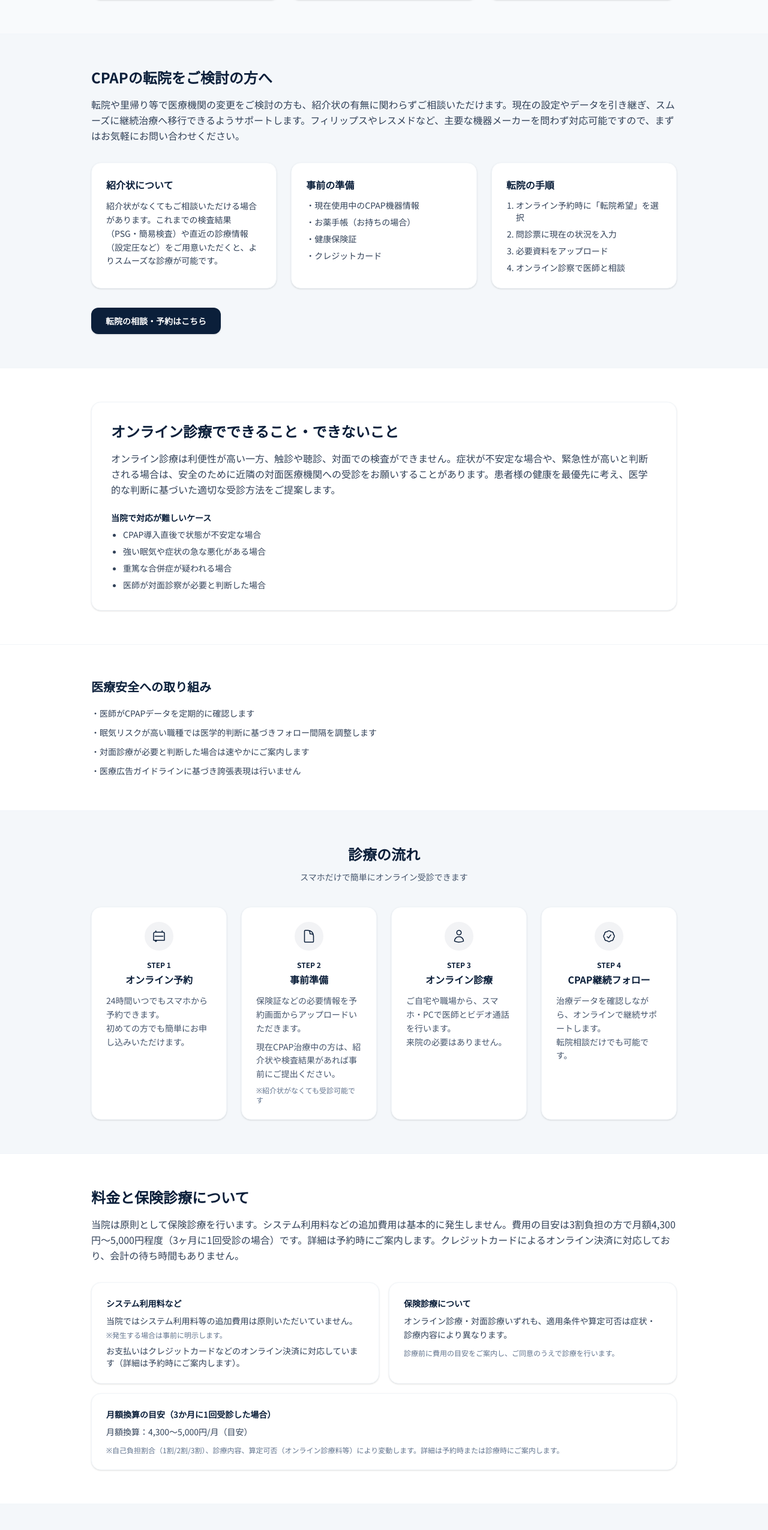
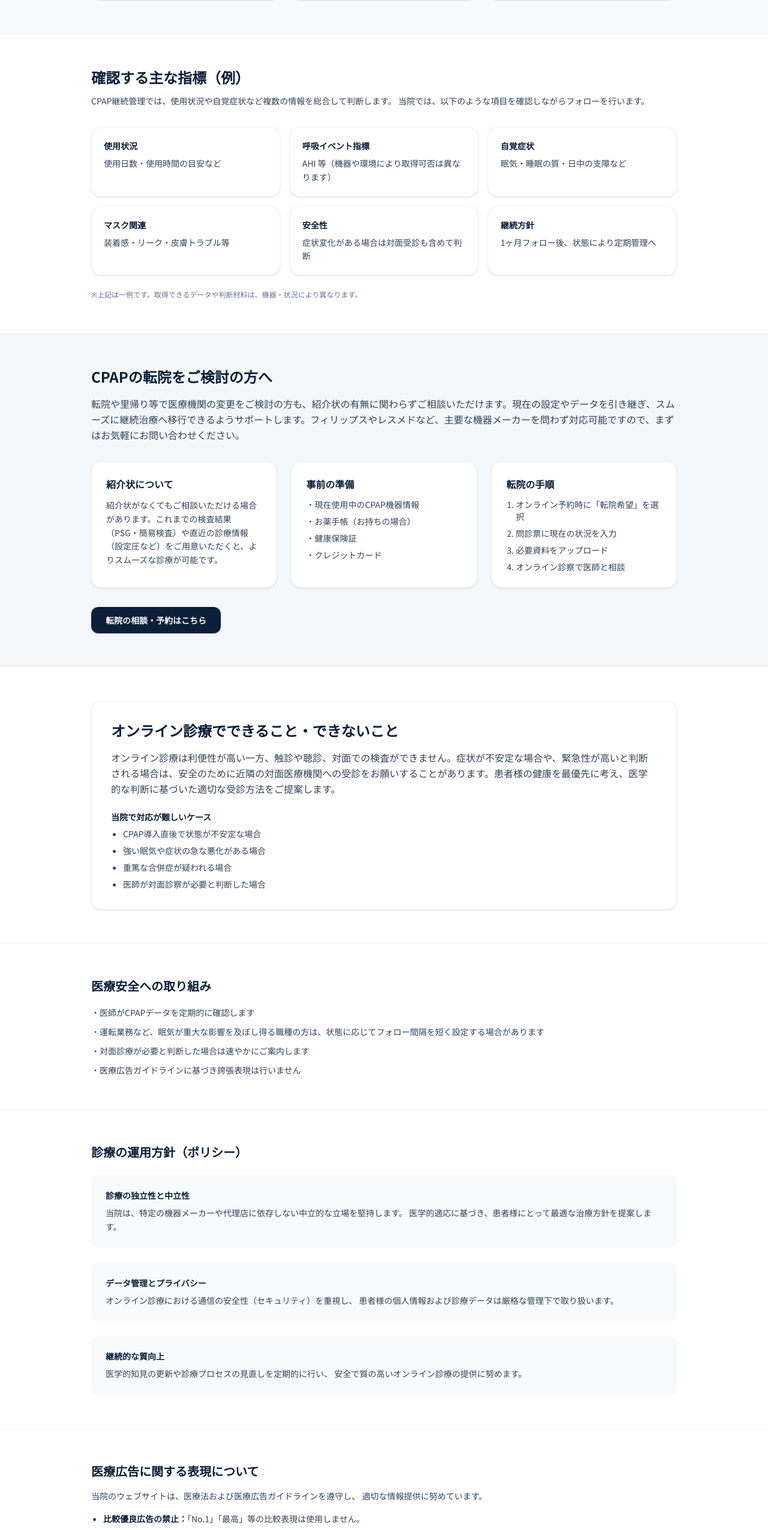
Before and after one commit to mandahan2002/sas-clinic-site, a Next.js app: page / in a window 1280 px wide. Shown: the part 2892-5443 px from the top of the page at 60% size. Built offline with nearby package versions, Linux system fonts and the light colour scheme.

Commit message:
chore: update page.tsx

```diff
--- a/app/page.tsx
+++ b/app/page.tsx
@@ -509,6 +509,35 @@ export default function Home() {
         </div>
       </section>
 
+      {/* Quantitative Monitoring (New) */}
+      <section className="border-t border-slate-100 bg-white">
+        <div className="mx-auto max-w-5xl px-6 py-14">
+          <h2 className="text-2xl font-bold text-[#0B1F3A]">確認する主な指標（例）</h2>
+          <p className="mt-3 text-sm text-slate-700 leading-relaxed">
+            CPAP継続管理では、使用状況や自覚症状など複数の情報を総合して判断します。
+            当院では、以下のような項目を確認しながらフォローを行います。
+          </p>
+          <div className="mt-8 grid gap-4 md:grid-cols-3">
+            {[
+              { t: "使用状況", d: "使用日数・使用時間の目安など" },
+              { t: "呼吸イベント指標", d: "AHI 等（機器や環境により取得可否は異なります）" },
+              { t: "自覚症状", d: "眠気・睡眠の質・日中の支障など" },
+              { t: "マスク関連", d: "装着感・リーク・皮膚トラブル等" },
+              { t: "安全性", d: "症状変化がある場合は対面受診も含めて判断" },
+              { t: "継続方針", d: "1ヶ月フォロー後、状態により定期管理へ" },
+            ].map((x, i) => (
+              <div key={i} className="rounded-2xl border border-slate-100 bg-white p-5 shadow-sm">
+                <div className="text-sm font-semibold text-[#0B1F3A]">{x.t}</div>
+                <p className="mt-2 text-sm text-slate-700 leading-relaxed">{x.d}</p>
+              </div>
+            ))}
+          </div>
+          <p className="mt-6 text-xs text-slate-500">
+            ※上記は一例です。取得できるデータや判断材料は、機器・状況により異なります。
+          </p>
+        </div>
+      </section>
+
       <section id="transfer" className="border-t border-slate-100 bg-[#F4F7FA] scroll-mt-24">
         <div className="mx-auto max-w-5xl px-6 py-14">
           <h2 className="text-2xl font-bold text-[#0B1F3A]">CPAPの転院をご検討の方へ</h2>
@@ -589,9 +618,68 @@ export default function Home() {
 
           <ul className="mt-5 space-y-3 text-sm text-slate-700">
             <li>・医師がCPAPデータを定期的に確認します</li>
-            <li>・眠気リスクが高い職種では医学的判断に基づきフォロー間隔を調整します</li>
+            <li>・運転業務など、眠気が重大な影響を及ぼし得る職種の方は、状態に応じてフォロー間隔を短く設定する場合があります</li>
             <li>・対面診療が必要と判断した場合は速やかにご案内します</li>
             <li>・医療広告ガイドラインに基づき誇張表現は行いません</li>
+          </ul>
+        </div>
+      </section>
+
+      {/* Operations Policy */}
+      <section className="border-t border-slate-100 bg-white">
+        <div className="mx-auto max-w-5xl px-6 py-14">
+          <h2 className="text-xl font-bold text-[#0B1F3A]">診療の運用方針（ポリシー）</h2>
+          <div className="mt-6 space-y-6">
+            <div className="rounded-xl bg-slate-50 p-6">
+              <h3 className="text-sm font-bold text-[#0B1F3A]">診療の独立性と中立性</h3>
+              <p className="mt-2 text-sm text-slate-700 leading-relaxed">
+                当院は、特定の機器メーカーや代理店に依存しない中立的な立場を堅持します。
+                医学的適応に基づき、患者様にとって最適な治療方針を提案します。
+              </p>
+            </div>
+            <div className="rounded-xl bg-slate-50 p-6">
+              <h3 className="text-sm font-bold text-[#0B1F3A]">データ管理とプライバシー</h3>
+              <p className="mt-2 text-sm text-slate-700 leading-relaxed">
+                オンライン診療における通信の安全性（セキュリティ）を重視し、
+                患者様の個人情報および診療データは厳格な管理下で取り扱います。
+              </p>
+            </div>
+            <div className="rounded-xl bg-slate-50 p-6">
+              <h3 className="text-sm font-bold text-[#0B1F3A]">継続的な質向上</h3>
+              <p className="mt-2 text-sm text-slate-700 leading-relaxed">
+                医学的知見の更新や診療プロセスの見直しを定期的に行い、
+                安全で質の高いオンライン診療の提供に努めます。
+              </p>
+            </div>
+          </div>
+        </div>
+      </section>
+
+      {/* Advertising Compliance */}
+      <section className="border-t border-slate-100 bg-white">
+        <div className="mx-auto max-w-5xl px-6 py-14">
+          <h2 className="text-xl font-bold text-[#0B1F3A]">医療広告に関する表現について</h2>
+          <p className="mt-4 text-sm text-slate-700 leading-relaxed">
+            当院のウェブサイトは、医療法および医療広告ガイドラインを遵守し、
+            適切な情報提供に努めています。
+          </p>
+          <ul className="mt-4 list-disc space-y-2 pl-5 text-sm text-slate-700">
+            <li>
+              <span className="font-semibold text-[#0B1F3A]">比較優良広告の禁止：</span>
+              「No.1」「最高」等の比較表現は使用しません。
+            </li>
+            <li>
+              <span className="font-semibold text-[#0B1F3A]">誇大広告の禁止：</span>
+              事実と異なる、または誤認を与える表現は行いません。
+            </li>
+            <li>
+              <span className="font-semibold text-[#0B1F3A]">体験談の不掲載：</span>
+              主観的な体験談や口コミによる誘導は行いません。
+            </li>
+            <li>
+              <span className="font-semibold text-[#0B1F3A]">費用等の明示：</span>
+              自由診療等の費用やリスクについても透明性を保ちます（当院は原則保険診療です）。
+            </li>
           </ul>
         </div>
       </section>
@@ -890,6 +978,35 @@ export default function Home() {
         </div>
       </section>
 
+      {/* Trust Signal / Transparency */}
+      <section className="border-t border-slate-100 bg-white">
+        <div className="mx-auto max-w-5xl px-6 py-12">
+          <div className="flex flex-col gap-6 md:flex-row md:items-center md:justify-between">
+            <div className="space-y-2">
+              <h3 className="text-sm font-bold text-[#0B1F3A]">
+                医療情報の透明性と信頼性
+              </h3>
+              <p className="text-xs text-slate-500 leading-relaxed max-w-2xl">
+                当院は、適切な医療提供と透明性の確保に努めています。<br />
+                ・適応外の治療や、医学的根拠の乏しい治療は行いません。<br />
+                ・診療範囲（CPAP継続管理）を明確にし、専門外の領域については適切な医療機関へ紹介します。<br />
+                ・医師法、医療法、および関連法規を遵守した運営を行っています。
+              </p>
+            </div>
+            <div className="flex gap-4">
+              <div className="rounded-lg bg-slate-50 px-3 py-2 text-center">
+                <div className="text-[10px] font-semibold text-slate-400">Information</div>
+                <div className="text-xs font-bold text-[#0B1F3A]">医療情報提供</div>
+              </div>
+              <div className="rounded-lg bg-slate-50 px-3 py-2 text-center">
+                <div className="text-[10px] font-semibold text-slate-400">Compliance</div>
+                <div className="text-xs font-bold text-[#0B1F3A]">法令遵守</div>
+              </div>
+            </div>
+          </div>
+        </div>
+      </section>
+
       {/* Footer */}
       <footer className="mt-16 border-t border-slate-200/70 pt-8 text-xs text-slate-500">
         <div className="mx-auto max-w-5xl px-6 pb-24 md:pb-8">
```
